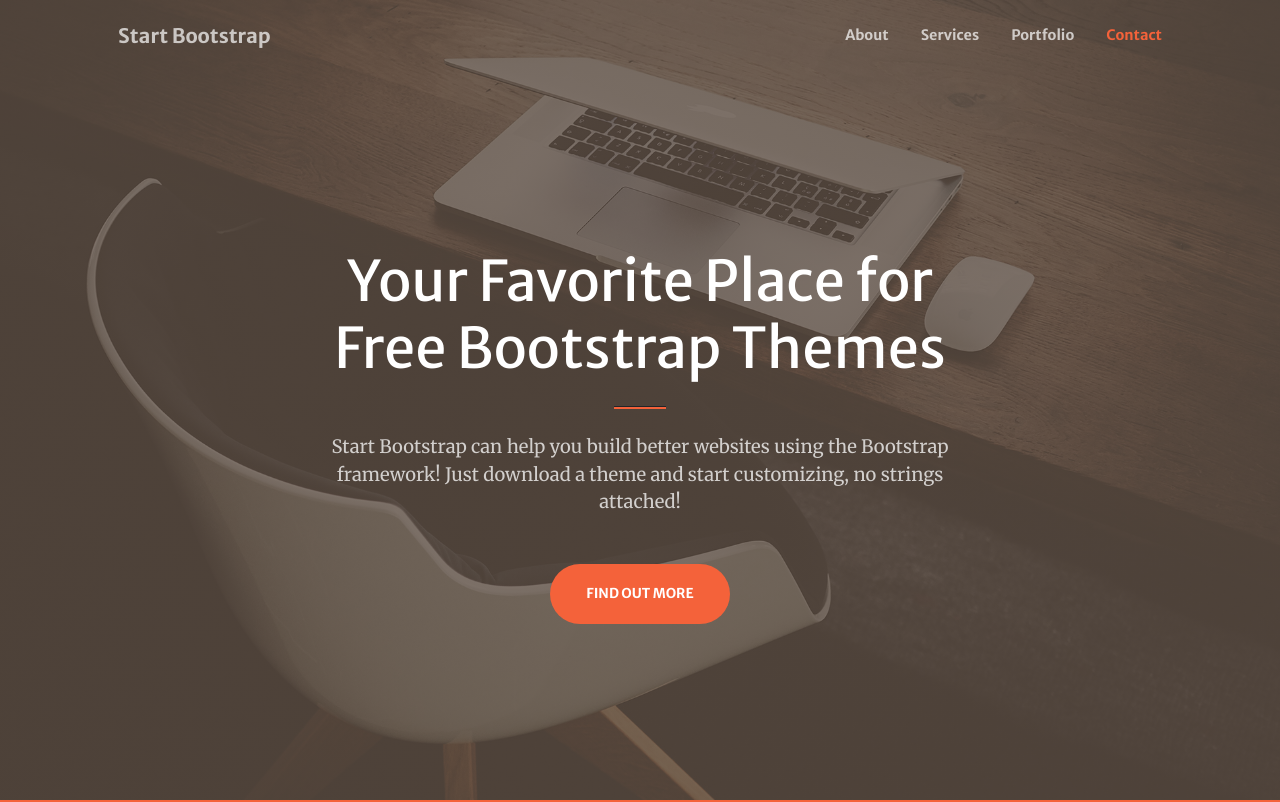
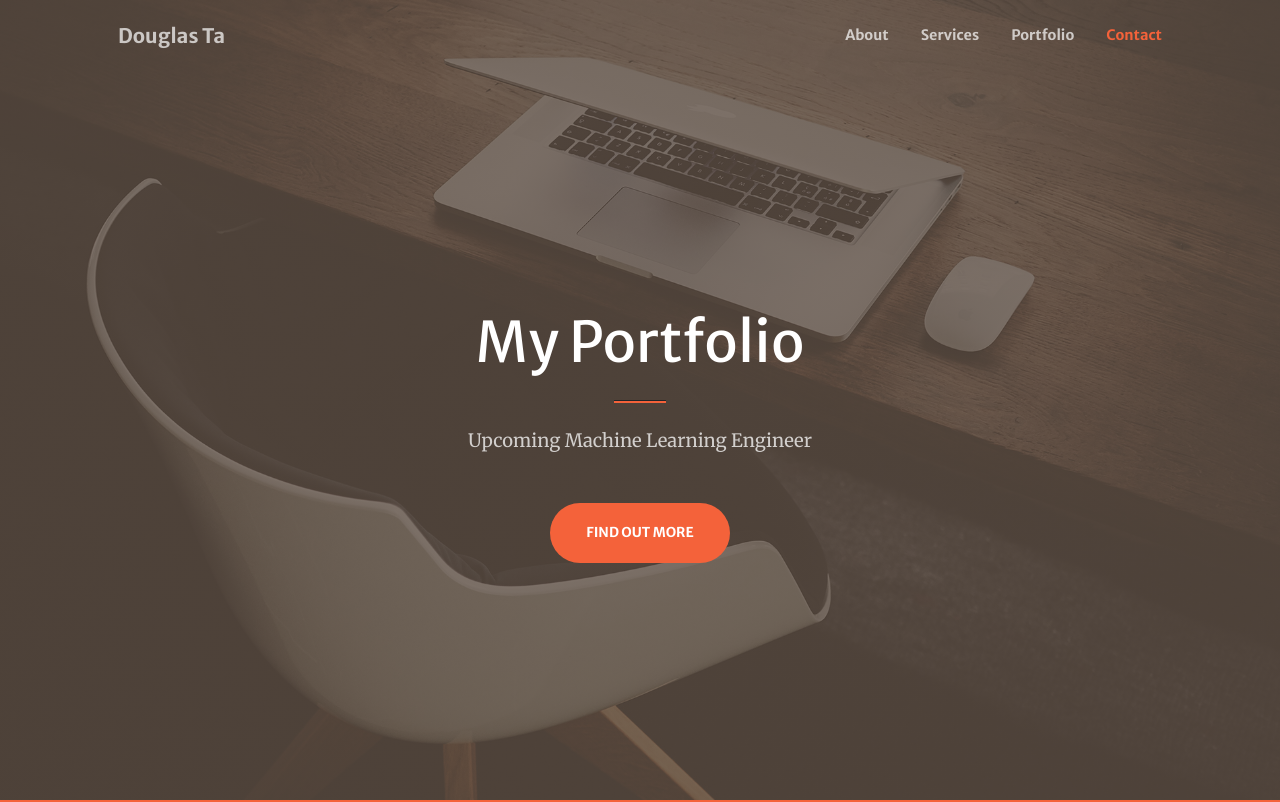
Before and after one commit to douglasta2024/douglasta2024.github.io, a plain HTML site: page index.html in a window 1280 px wide. Shown: the top 802 px of the page. Drawn offline with nearby package versions, Linux system fonts and the light colour scheme; some packages are replaced by stand-ins of ours; a script that the page names is missing.

Commit message:
intial changes

```diff
--- a/index.html
+++ b/index.html
@@ -22,7 +22,7 @@
         <!-- Navigation-->
         <nav class="navbar navbar-expand-lg navbar-light fixed-top py-3" id="mainNav">
             <div class="container px-4 px-lg-5">
-                <a class="navbar-brand" href="#page-top">Start Bootstrap</a>
+                <a class="navbar-brand" href="#page-top">Douglas Ta</a>
                 <button class="navbar-toggler navbar-toggler-right" type="button" data-bs-toggle="collapse" data-bs-target="#navbarResponsive" aria-controls="navbarResponsive" aria-expanded="false" aria-label="Toggle navigation"><span class="navbar-toggler-icon"></span></button>
                 <div class="collapse navbar-collapse" id="navbarResponsive">
                     <ul class="navbar-nav ms-auto my-2 my-lg-0">
@@ -39,11 +39,11 @@
             <div class="container px-4 px-lg-5 h-100">
                 <div class="row gx-4 gx-lg-5 h-100 align-items-center justify-content-center text-center">
                     <div class="col-lg-8 align-self-end">
-                        <h1 class="text-white font-weight-bold">Your Favorite Place for Free Bootstrap Themes</h1>
+                        <h1 class="text-white font-weight-bold">My Portfolio</h1>
                         <hr class="divider" />
                     </div>
                     <div class="col-lg-8 align-self-baseline">
-                        <p class="text-white-75 mb-5">Start Bootstrap can help you build better websites using the Bootstrap framework! Just download a theme and start customizing, no strings attached!</p>
+                        <p class="text-white-75 mb-5">Upcoming Machine Learning Engineer</p>
                         <a class="btn btn-primary btn-xl" href="#about">Find Out More</a>
                     </div>
                 </div>
```
